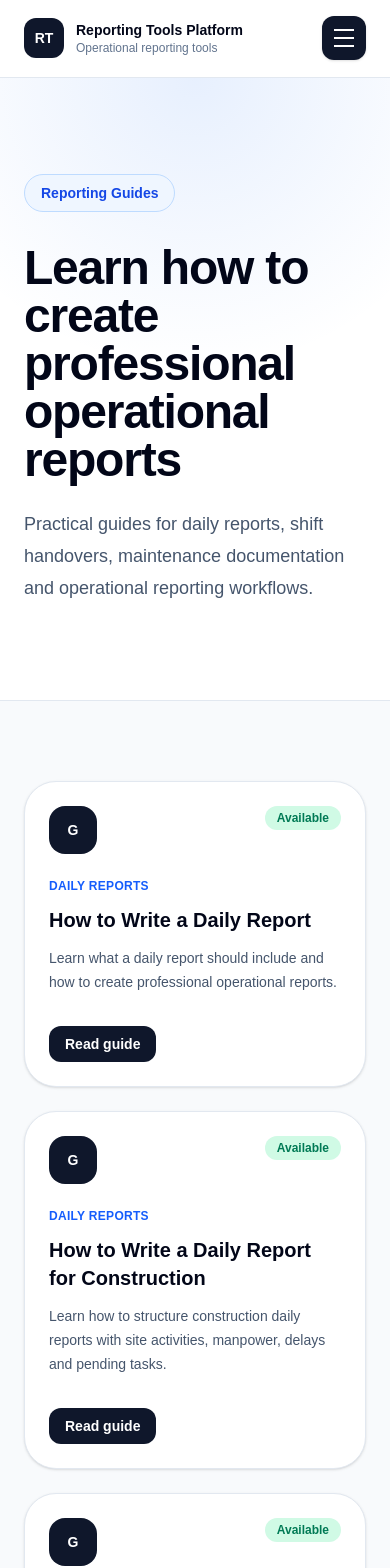
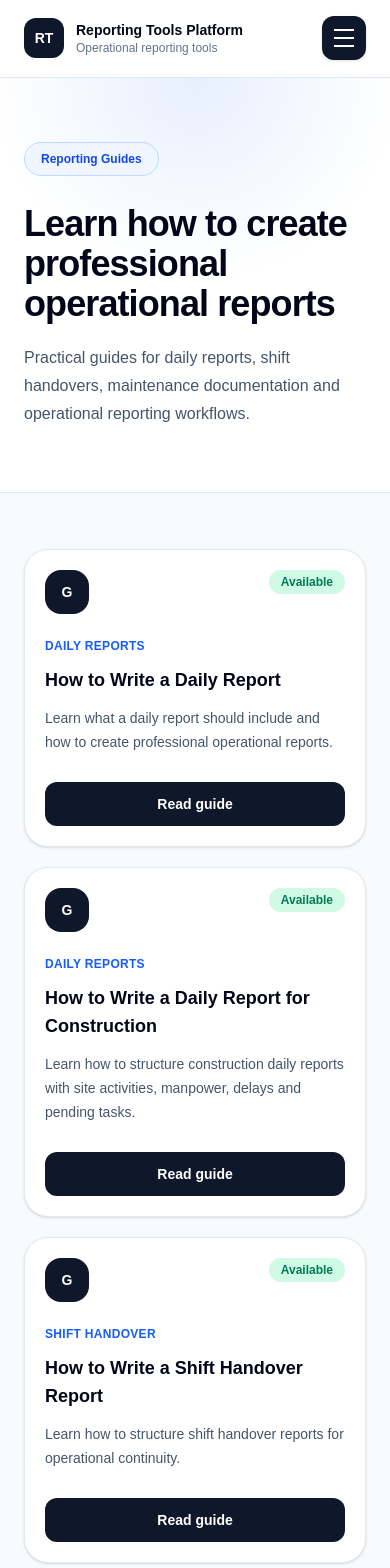
Before and after one commit to kike-Pinto/reporting-tools-platform, a Next.js app: page /guides in a window 390 px wide. Shown: the top 1568 px of the page. Built offline with nearby package versions, Linux system fonts and the light colour scheme.

Commit message:
Improve tools and guides mobile layout

```diff
--- a/app/guides/page.tsx
+++ b/app/guides/page.tsx
@@ -19,17 +19,17 @@ export default function GuidesPage() {
       <section className='relative overflow-hidden border-b border-slate-200 bg-white'>
         <div className='absolute inset-0 bg-[radial-gradient(circle_at_top,rgba(59,130,246,0.12),transparent_45%)]' />
 
-        <div className='relative mx-auto max-w-7xl px-6 py-24'>
+        <div className='relative mx-auto max-w-7xl px-6 py-16 sm:py-20 lg:py-24'>
           <div className='max-w-4xl'>
-            <div className='inline-flex items-center rounded-full border border-blue-200 bg-blue-50 px-4 py-2 text-sm font-semibold text-blue-700'>
+            <div className='inline-flex items-center rounded-full border border-blue-200 bg-blue-50 px-4 py-2 text-xs font-semibold text-blue-700 sm:text-sm'>
               Reporting Guides
             </div>
 
-            <h1 className='mt-8 text-5xl font-bold tracking-tight text-slate-950 sm:text-6xl'>
+            <h1 className='mt-7 text-4xl font-bold tracking-tight text-slate-950 sm:text-5xl lg:text-6xl'>
               Learn how to create professional operational reports
             </h1>
 
-            <p className='mt-6 max-w-3xl text-lg leading-8 text-slate-600'>
+            <p className='mt-5 max-w-3xl text-base leading-7 text-slate-600 sm:text-lg sm:leading-8'>
               Practical guides for daily reports, shift handovers, maintenance
               documentation and operational reporting workflows.
             </p>
@@ -37,20 +37,20 @@ export default function GuidesPage() {
         </div>
       </section>
 
-      <section className='mx-auto max-w-7xl px-6 py-20'>
-        <div className='grid gap-6 lg:grid-cols-3'>
+      <section className='mx-auto max-w-7xl px-6 py-14 sm:py-16 lg:py-20'>
+        <div className='grid gap-5 sm:grid-cols-2 lg:grid-cols-3 lg:gap-6'>
           {guides.map((guide) => (
             <article
               key={guide.title}
-              className='group rounded-4xl border border-slate-200 bg-white p-6 shadow-sm transition hover:-translate-y-1 hover:shadow-xl hover:shadow-slate-200/70'
+              className='group rounded-3xl border border-slate-200 bg-white p-5 shadow-sm transition hover:-translate-y-1 hover:shadow-xl hover:shadow-slate-200/70 sm:p-6 lg:rounded-4xl'
             >
               <div className='flex items-start justify-between gap-4'>
-                <div className='flex h-12 w-12 items-center justify-center rounded-2xl bg-slate-900 text-sm font-bold text-white'>
+                <div className='flex h-11 w-11 shrink-0 items-center justify-center rounded-2xl bg-slate-900 text-sm font-bold text-white sm:h-12 sm:w-12'>
                   G
                 </div>
 
                 <span
-                  className={`rounded-full px-3 py-1 text-xs font-semibold ${
+                  className={`shrink-0 rounded-full px-3 py-1 text-xs font-semibold ${
                     guide.status === 'Available'
                       ? 'bg-emerald-100 text-emerald-700'
                       : 'bg-slate-100 text-slate-600'
@@ -64,7 +64,7 @@ export default function GuidesPage() {
                 {guide.category}
               </p>
 
-              <h2 className='mt-3 text-xl font-bold text-slate-950'>
+              <h2 className='mt-3 text-lg font-bold text-slate-950 sm:text-xl'>
                 {guide.title}
               </h2>
 
@@ -72,16 +72,16 @@ export default function GuidesPage() {
                 {guide.description}
               </p>
 
-              <div className='mt-8'>
+              <div className='mt-7'>
                 {guide.href !== '#' ? (
                   <Link
                     href={guide.href}
-                    className='inline-flex items-center rounded-xl bg-slate-900 px-4 py-2 text-sm font-semibold text-white transition group-hover:bg-blue-600'
+                    className='inline-flex w-full items-center justify-center rounded-xl bg-slate-900 px-4 py-3 text-sm font-semibold text-white transition group-hover:bg-blue-600 sm:w-auto sm:py-2'
                   >
                     Read guide
                   </Link>
                 ) : (
-                  <span className='inline-flex items-center rounded-xl border border-slate-300 px-4 py-2 text-sm font-semibold text-slate-500'>
+                  <span className='inline-flex w-full items-center justify-center rounded-xl border border-slate-300 px-4 py-3 text-sm font-semibold text-slate-500 sm:w-auto sm:py-2'>
                     Coming soon
                   </span>
                 )}
@@ -92,14 +92,14 @@ export default function GuidesPage() {
       </section>
 
       <section className='border-t border-slate-200 bg-white'>
-        <div className='mx-auto max-w-7xl px-6 py-20'>
-          <div className='grid gap-10 lg:grid-cols-[0.8fr_1.2fr] lg:items-center'>
+        <div className='mx-auto max-w-7xl px-6 py-14 sm:py-16 lg:py-20'>
+          <div className='grid gap-8 lg:grid-cols-[0.8fr_1.2fr] lg:items-center lg:gap-10'>
             <div>
               <p className='text-sm font-semibold uppercase tracking-[0.18em] text-blue-600'>
                 Learning Resources
               </p>
 
-              <h2 className='mt-4 text-4xl font-bold tracking-tight text-slate-950'>
+              <h2 className='mt-4 text-3xl font-bold tracking-tight text-slate-950 sm:text-4xl'>
                 Guides connected to real reporting tools
               </h2>
             </div>
--- a/app/tools/page.tsx
+++ b/app/tools/page.tsx
@@ -19,17 +19,17 @@ export default function ToolsPage() {
       <section className='relative overflow-hidden border-b border-slate-200 bg-white'>
         <div className='absolute inset-0 bg-[radial-gradient(circle_at_top,rgba(59,130,246,0.12),transparent_45%)]' />
 
-        <div className='relative mx-auto max-w-7xl px-6 py-24'>
+        <div className='relative mx-auto max-w-7xl px-6 py-16 sm:py-20 lg:py-24'>
           <div className='max-w-4xl'>
-            <div className='inline-flex items-center rounded-full border border-blue-200 bg-blue-50 px-4 py-2 text-sm font-semibold text-blue-700'>
+            <div className='inline-flex items-center rounded-full border border-blue-200 bg-blue-50 px-4 py-2 text-xs font-semibold text-blue-700 sm:text-sm'>
               Reporting Tools
             </div>
 
-            <h1 className='mt-8 text-5xl font-bold tracking-tight text-slate-950 sm:text-6xl'>
+            <h1 className='mt-7 text-4xl font-bold tracking-tight text-slate-950 sm:text-5xl lg:text-6xl'>
               Explore operational reporting tools
             </h1>
 
-            <p className='mt-6 max-w-3xl text-lg leading-8 text-slate-600'>
+            <p className='mt-5 max-w-3xl text-base leading-7 text-slate-600 sm:text-lg sm:leading-8'>
               Use focused tools to generate professional operational documents,
               PDF reports, shift updates and field summaries directly from your
               browser.
@@ -38,20 +38,20 @@ export default function ToolsPage() {
         </div>
       </section>
 
-      <section className='mx-auto max-w-7xl px-6 py-20'>
-        <div className='grid gap-6 lg:grid-cols-3'>
+      <section className='mx-auto max-w-7xl px-6 py-14 sm:py-16 lg:py-20'>
+        <div className='grid gap-5 sm:grid-cols-2 lg:grid-cols-3 lg:gap-6'>
           {tools.map((tool) => (
             <article
               key={tool.title}
-              className='group rounded-4xl border border-slate-200 bg-white p-6 shadow-sm transition hover:-translate-y-1 hover:shadow-xl hover:shadow-slate-200/70'
+              className='group rounded-3xl border border-slate-200 bg-white p-5 shadow-sm transition hover:-translate-y-1 hover:shadow-xl hover:shadow-slate-200/70 sm:p-6 lg:rounded-4xl'
             >
               <div className='flex items-start justify-between gap-4'>
-                <div className='flex h-12 w-12 items-center justify-center rounded-2xl bg-slate-900 text-sm font-bold text-white'>
+                <div className='flex h-11 w-11 shrink-0 items-center justify-center rounded-2xl bg-slate-900 text-sm font-bold text-white sm:h-12 sm:w-12'>
                   RT
                 </div>
 
                 <span
-                  className={`rounded-full px-3 py-1 text-xs font-semibold ${
+                  className={`shrink-0 rounded-full px-3 py-1 text-xs font-semibold ${
                     tool.status === 'Available'
                       ? 'bg-emerald-100 text-emerald-700'
                       : 'bg-slate-100 text-slate-600'
@@ -61,7 +61,7 @@ export default function ToolsPage() {
                 </span>
               </div>
 
-              <h2 className='mt-6 text-xl font-bold text-slate-950'>
+              <h2 className='mt-6 text-lg font-bold text-slate-950 sm:text-xl'>
                 {tool.title}
               </h2>
 
@@ -69,16 +69,16 @@ export default function ToolsPage() {
                 {tool.description}
               </p>
 
-              <div className='mt-8'>
+              <div className='mt-7'>
                 {tool.href !== '#' ? (
                   <Link
                     href={tool.href}
-                    className='inline-flex items-center rounded-xl bg-slate-900 px-4 py-2 text-sm font-semibold text-white transition group-hover:bg-blue-600'
+                    className='inline-flex w-full items-center justify-center rounded-xl bg-slate-900 px-4 py-3 text-sm font-semibold text-white transition group-hover:bg-blue-600 sm:w-auto sm:py-2'
                   >
                     Open tool
                   </Link>
                 ) : (
-                  <span className='inline-flex items-center rounded-xl border border-slate-300 px-4 py-2 text-sm font-semibold text-slate-500'>
+                  <span className='inline-flex w-full items-center justify-center rounded-xl border border-slate-300 px-4 py-3 text-sm font-semibold text-slate-500 sm:w-auto sm:py-2'>
                     Coming soon
                   </span>
                 )}
@@ -89,14 +89,14 @@ export default function ToolsPage() {
       </section>
 
       <section className='border-t border-slate-200 bg-white'>
-        <div className='mx-auto max-w-7xl px-6 py-20'>
-          <div className='grid gap-10 lg:grid-cols-[0.8fr_1.2fr] lg:items-center'>
+        <div className='mx-auto max-w-7xl px-6 py-14 sm:py-16 lg:py-20'>
+          <div className='grid gap-8 lg:grid-cols-[0.8fr_1.2fr] lg:items-center lg:gap-10'>
             <div>
               <p className='text-sm font-semibold uppercase tracking-[0.18em] text-blue-600'>
                 Workflow
               </p>
 
-              <h2 className='mt-4 text-4xl font-bold tracking-tight text-slate-950'>
+              <h2 className='mt-4 text-3xl font-bold tracking-tight text-slate-950 sm:text-4xl'>
                 Built for fast operational reporting
               </h2>
             </div>
```
